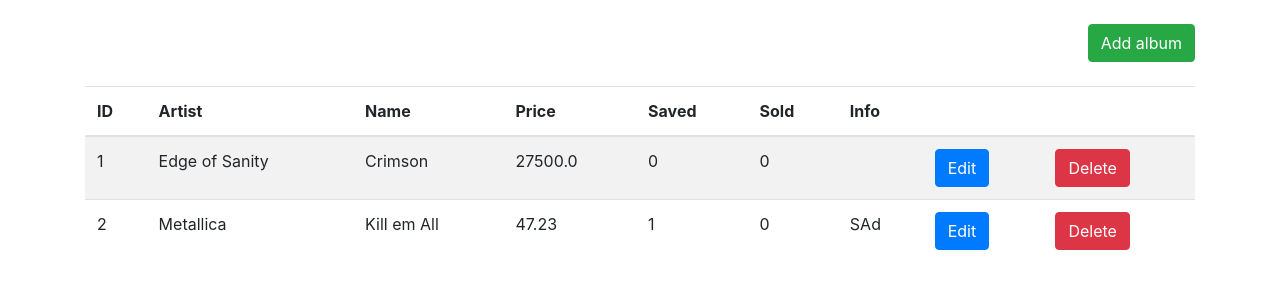
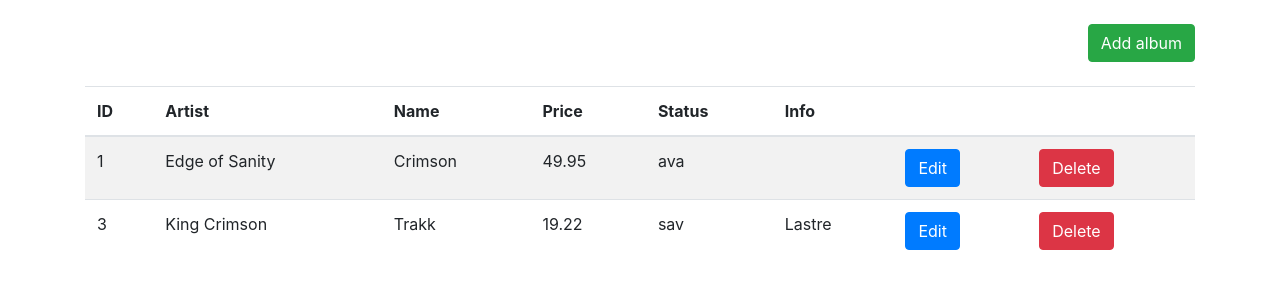
Before and after one commit to kanguarrovi/Catalox, a Flask app: page /dashboard in a window 1280 px wide. Shown: the part 56-356 px from the top of the page. Run offline with Flask 2, Linux system fonts and the light colour scheme; data comes from the database, SQL or seed files in the repository; some libraries are stand-ins or nearby versions.

Commit message:
Database Status/Delete Saved and Sold

```diff
--- a/app.py
+++ b/app.py
@@ -1,7 +1,7 @@
 import sqlite3 as sql
 from flask import Flask, render_template, flash, redirect, url_for, request
 from database.connection import query_db
-from wtforms import Form, BooleanField, StringField, IntegerField, FloatField, PasswordField, validators
+from wtforms import Form, BooleanField, StringField, IntegerField, FloatField, SelectField, PasswordField, validators
 
 app = Flask(__name__, static_url_path='/static')
 
@@ -12,7 +12,7 @@
 	con = sql.connect("database/catalox.db")
 	con.row_factory = sql.Row
 	cur = con.cursor()
-	cur.execute("select * from Vinyl")
+	cur.execute("SELECT * FROM Vinyl WHERE status='ava'")
 	albums = cur.fetchall()
 	con.close()
 	if len(albums) > 0:
@@ -37,8 +37,7 @@
 	artist = StringField('Artist', [validators.Length(min=1)])
 	name = StringField('Album', [validators.Length(min=1)])
 	price = FloatField('Price',[validators.NumberRange(min=0)])
-	saved = BooleanField('Saved')
-	sold = BooleanField('Sold')
+	status = SelectField('Status', choices=[('ava', 'Available'), ('sav', 'Saved'), ('sld', 'Sold')])
 	info = StringField('Info')
 
 @app.route('/add_album', methods=['GET', 'POST'])
@@ -48,18 +47,16 @@
 		artist = form.artist.data
 		name = form.name.data
 		price = form.price.data
-		saved = 1 if form.saved.data else 0
-		sold = 1 if form.sold.data else 0
+		status = form.status.data
 		info = form.info.data
 
 		con = sql.connect("database/catalox.db")
 		cur = con.cursor()
-		cur.execute("INSERT INTO Vinyl(artist, name, price, saved, sold, info) VALUES('"
+		cur.execute("INSERT INTO Vinyl(artist, name, price, status, info) VALUES('"
 			+ artist +"','"
 			+ name + "',"
-			+ str(price) + ","
-			+ str(saved) + ","
-			+ str(sold) + ","
+			+ str(price) + ",'"
+			+ status + "',"
 			+ "'" + info + "')"
 		)
 		con.commit()
@@ -100,9 +97,10 @@
 	form.artist.data = album['artist']
 	form.name.data = album['name']
 	form.price.data = album['price']
-	form.saved.data = album['saved']
-	form.sold.data = album['sold']
+	form.status.data = album['status']
 	form.info.data = album['info']
+
+	print("Album values:", album['artist'], album['name'], album['price'], album['status'], album['info'])
 
 	if request.method == 'POST' and form.validate():
 
@@ -112,8 +110,7 @@
 		name = request.form['name']
 		price = request.form['price']
 
-		saved = 0 if request.form['saved'] == None else 1
-		sold = 0 if request.form['sold'] == None else 1
+		status = request.form['status']
 
 		info = request.form['info']
 
@@ -124,8 +121,7 @@
 		cur.execute("UPDATE Vinyl SET artist='"+ artist
 			+"', name='" + name
 			+ "', price='" + str(price)
-			+ "', saved='" + str(saved)
-			+ "', sold='" + str(sold)
+			+ "', status='" + str(status)
 			+ "', info='" + info +"' WHERE id=" + id)
 
 		#Commit to DB
--- a/database/catalox.sql
+++ b/database/catalox.sql
@@ -4,9 +4,8 @@
 	"artist" varchar(100) NOT NULL,
 	"name" varchar(100) NOT NULL,
 	"price" real NOT NULL,
-	"saved" bool NOT NULL DEFAULT 0,
-	"sold" bool NOT NULL DEFAULT 0,
+	"status" varchar(100) NOT NULL,
 	"info" text NOT NULL DEFAULT ""
 );
 
-INSERT INTO "Vinyl" (artist, name, price) VALUES ('Edge of Sanity','Crimson',27500);
+INSERT INTO "Vinyl" (artist, name, price, status) VALUES ('Edge of Sanity', 'Crimson', 49.95, 'ava');
--- a/templates/album.html
+++ b/templates/album.html
@@ -5,7 +5,6 @@
   <h4>{{album.artist}}</h4>
   <h4>{{album.name}}</h4>
   <h4>{{album.price}}</h4>
-  <h4>{{album.saved}}</h4>
-  <h4>{{album.sold}}</h4>
+  <h4>{{album.status}}</h4>
   <h4>{{album.info}}</h4>
 {% endblock %}
--- a/templates/dashboard.html
+++ b/templates/dashboard.html
@@ -21,8 +21,7 @@
         <th>Artist</th>
         <th>Name</th>
         <th>Price</th>
-        <th>Saved</th>
-        <th>Sold</th>
+        <th>Status</th>
         <th>Info</th>
         <th></th>
         <th></th>
@@ -35,8 +34,7 @@
           <td>{{album.artist}}</td>
           <td>{{album.name}}</td>
           <td>{{album.price}}</td>
-          <td>{{album.saved}}</td>
-          <td>{{album.sold}}</td>
+          <td>{{album.status}}</td>
           <td>{{album.info}}</td>
           <td>
             <form action="/edit_album/{{album.id}}" method="GET">
--- a/templates/index.html
+++ b/templates/index.html
@@ -13,14 +13,14 @@
     </thead>
     {% endif %}
     {% for album in albums %}
-      {% if not album.saved or album.sold %}
+
         <tr>
           <td>{{ loop.index }}</td>
           <td>{{album.artist}}</td>
           <td>{{album.name}}</td>
           <td>{{album.price}}</td>
         </tr>
-      {% endif %}
+
     {% endfor %}
   </table>
 
```
Also changed, not shown: templates/album_form.html (+3 -4 lines), database/catalox.db.
